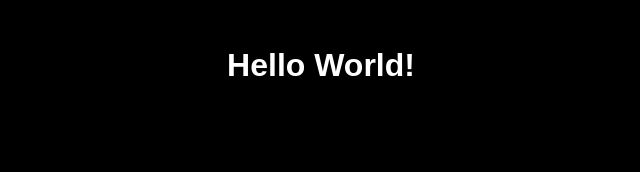
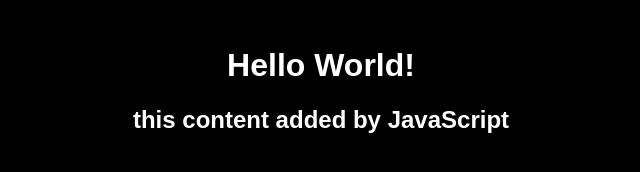
Before and after one commit to CristianAlaniz20/my-personal-website, a plain HTML site: page index.html in a window 1280 px wide. Shown: the whole page, without its empty margins (319-959 px from the left). Drawn offline with Linux system fonts and the light colour scheme.

Commit message:
changed h2 styling

```diff
--- a/style.css
+++ b/style.css
@@ -7,3 +7,9 @@ h1 {
     text-align: center;
     font-family: Arial;
 }
+
+h2 {
+    color: white;
+    text-align: center;
+    font-family: Arial;
+}
```
